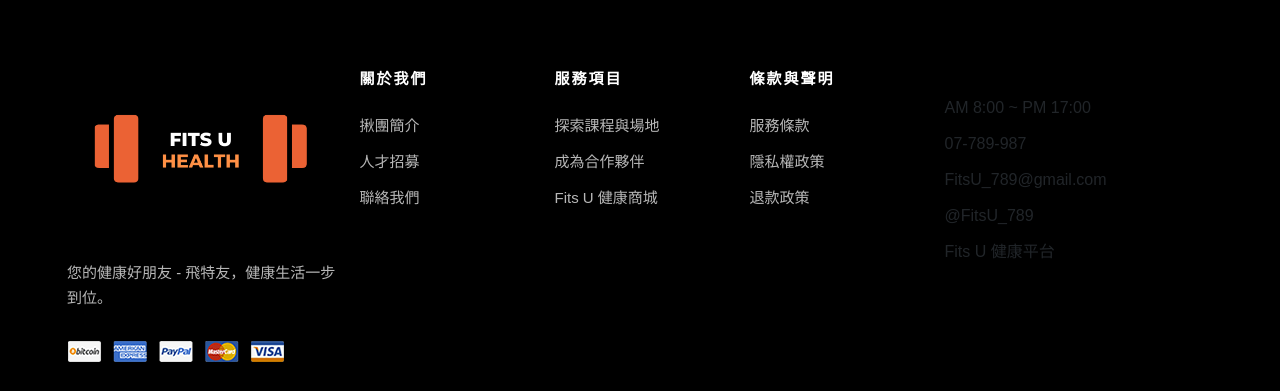
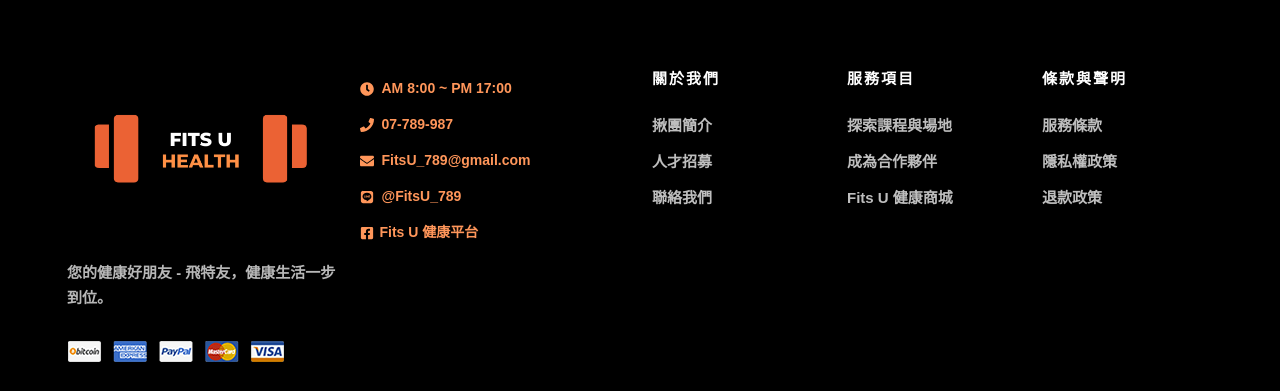
Before and after one commit to ni86910/team1_final, a Next.js app in the folder frontend-react/: page /product/detail in a window 1280 px wide. Shown: the part 1596-1987 px from the top of the page. Built offline with nearby package versions, Linux system fonts and the light colour scheme.

Commit message:
調整 footer 排版及樣式

```diff
--- a/frontend-react/components/layout/footer.js
+++ b/frontend-react/components/layout/footer.js
@@ -1,5 +1,12 @@
 import React from 'react'
 import Image from 'next/image'
+import {
+  FaClock,
+  FaPhone,
+  FaEnvelope,
+  FaLine,
+  FaFacebookSquare,
+} from 'react-icons/fa'
 
 export default function Footer() {
   return (
@@ -7,8 +14,8 @@ export default function Footer() {
       <div className="container">
         <div className="row">
           <div className="col-lg-3 col-md-6 col-sm-6">
-            <div className="footer__about">
-              <div className="footer__logo">
+            <div className="footer-about">
+              <div className="footer-logo">
                 <a href="#">
                   <img src="/img/navbar-template/FITS U_RESIZE.png" alt="" />
                 </a>
@@ -19,8 +26,34 @@ export default function Footer() {
               </a>
             </div>
           </div>
-          <div className="col-lg-2 col-md-3 col-sm-6">
-            <div className="footer__widget">
+          <div className="col-lg-3 col-md-6 col-sm-6">
+            <div className="footer-widget">
+              <ul>
+                <li>
+                  <FaClock />
+                  <span style={{ marginLeft: '8px' }}>AM 8:00 ~ PM 17:00</span>
+                </li>
+                <li>
+                  <FaPhone />
+                  <span style={{ marginLeft: '8px' }}>07-789-987</span>
+                </li>
+                <li>
+                  <FaEnvelope />
+                  <span style={{ marginLeft: '8px' }}>FitsU_789@gmail.com</span>
+                </li>
+                <li>
+                  <FaLine />
+                  <span style={{ marginLeft: '8px' }}>@FitsU_789</span>
+                </li>
+                <li>
+                  <FaFacebookSquare />
+                  <span style={{ marginLeft: '6px' }}>Fits U 健康平台</span>
+                </li>
+              </ul>
+            </div>
+          </div>
+          <div className="col-lg-2 col-md-4 col-sm-6">
+            <div className="footer-widget">
               <h6>關於我們</h6>
               <ul>
                 <li>
@@ -35,8 +68,8 @@ export default function Footer() {
               </ul>
             </div>
           </div>
-          <div className="col-lg-2 col-md-3 col-sm-6">
-            <div className="footer__widget">
+          <div className="col-lg-2 col-md-4 col-sm-6">
+            <div className="footer-widget">
               <h6>服務項目</h6>
               <ul>
                 <li>
@@ -51,8 +84,8 @@ export default function Footer() {
               </ul>
             </div>
           </div>
-          <div className="col-lg-2 col-md-3 col-sm-6">
-            <div className="footer__widget">
+          <div className="col-lg-2 col-md-4 col-sm-6">
+            <div className="footer-widget">
               <h6>條款與聲明</h6>
               <ul>
                 <li>
@@ -67,28 +100,6 @@ export default function Footer() {
               </ul>
             </div>
           </div>
-          <div className="col-lg-2 col-md-3 col-sm-6">
-            <div className="footer__widget">
-              <h6> </h6>
-              <ul>
-                <li>
-                  <i className="fas fa-clock"></i> AM 8:00 ~ PM 17:00
-                </li>
-                <li>
-                  <i className="fas fa-phone"></i> 07-789-987
-                </li>
-                <li>
-                  <i className="fas fa-envelope"></i> FitsU_789@gmail.com
-                </li>
-                <li>
-                  <i className="fab fa-line"></i> @FitsU_789
-                </li>
-                <li>
-                  <i className="fab fa-facebook-square"></i> Fits U 健康平台
-                </li>
-              </ul>
-            </div>
-          </div>
         </div>
       </div>
     </footer>
--- a/frontend-react/styles/my-style.css
+++ b/frontend-react/styles/my-style.css
@@ -1650,8 +1650,9 @@ ol {
 .footer-widget ul li {
 	line-height: 36px;
 	list-style: none;
-	color: #FFFFFF;
-	font-size: 12px;
+	color: #FF965A;
+	font-size: 14px;
+	font-weight: 600;
 }
 
 .footer-widget ul li a {
```
